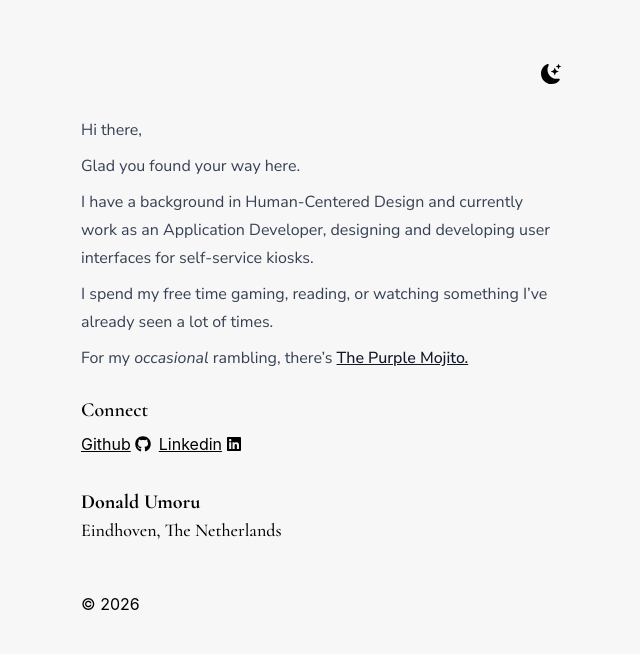
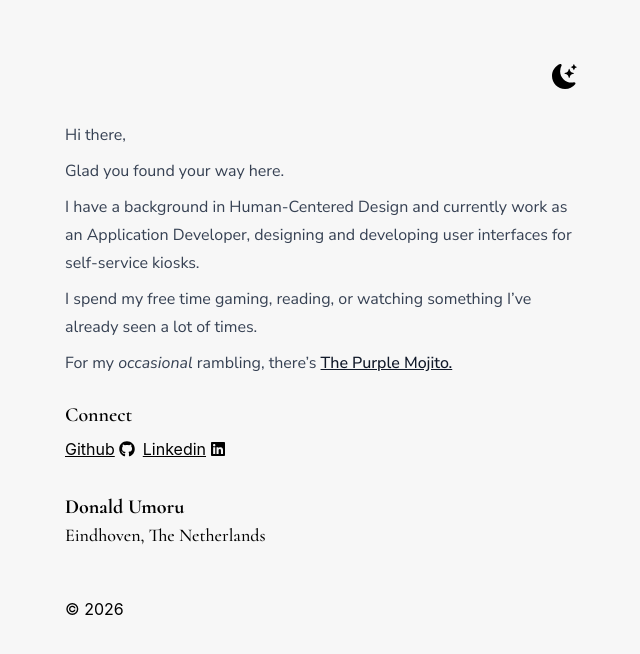
Before and after one commit to donaldumoru/portfolio, a React (Vite) app: page / in a window 1280 px wide. Shown: the top 654 px of the page, without its empty margins (319-959 px from the left). Built offline with nearby package versions, Linux system fonts and the light colour scheme.

Commit message:
test dark/light mode toggle size

```diff
--- a/src/components/Header.tsx
+++ b/src/components/Header.tsx
@@ -11,9 +11,9 @@ export default function Header({ onSetTheme }: { onSetTheme: () => void }) {
     <header className="mb-2 md:mt-12 md:mb-6">
       <div className="flex justify-end" onClick={onSetTheme}>
         {currentTheme === 'light' ? (
-          <BsMoonStarsFill className="cursor-pointer" size={20} />
+          <BsMoonStarsFill className="cursor-pointer" size={25} />
         ) : (
-          <BsSun className="cursor-pointer" size={20} />
+          <BsSun className="cursor-pointer" size={25} />
         )}
       </div>
     </header>
--- a/src/index.css
+++ b/src/index.css
@@ -19,5 +19,5 @@ body {
 }
 
 #root {
-  @apply flex flex-col justify-center p-4 md:max-w-[40%];
+  @apply m-4 flex flex-col justify-center md:max-w-[40%];
 }
```
